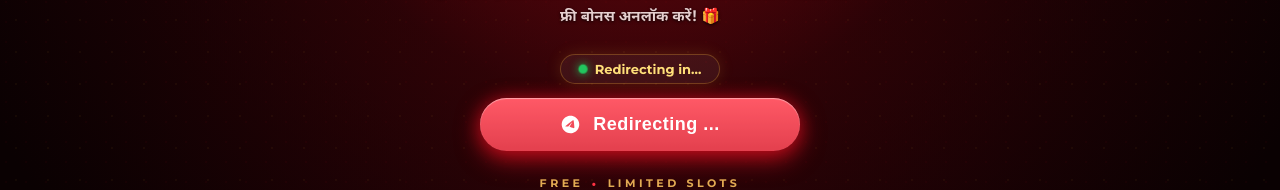
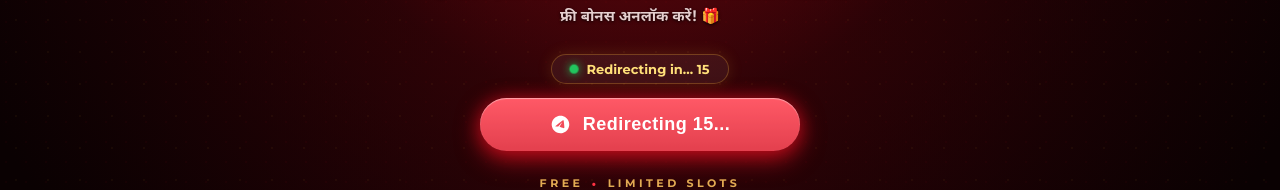
Before and after one commit to jacobwarmer69-ctrl/dhamubhai, a plain HTML site: page index.html in a window 1280 px wide. Shown: the part 444-634 px from the top of the page. Drawn offline with Linux system fonts and the light colour scheme.

Commit message:
Update index.html

```diff
--- a/index.html
+++ b/index.html
@@ -417,7 +417,7 @@
             <!-- 2-Second Timer Notification Pill -->
             <div class="timer-badge-container" id="timerInfo" aria-live="polite">
                 <span class="live-dot"></span>
-                <span>Redirecting in... <strong id="timerDisplay"></strong></span>
+                <span>Redirecting in... <strong id="timerDisplay">15</strong></span>
             </div>
 
             <!-- 5. Glowing Red CTA Button -->
@@ -426,7 +426,7 @@
                 <svg viewBox="0 0 24 24" aria-hidden="true">
                     <path d="M12 2C6.48 2 2 6.48 2 12s4.48 10 10 10 10-4.48 10-10S17.52 2 12 2zm4.64 6.8c-.15 1.58-.8 5.42-1.13 7.19-.14.75-.42 1-.68 1.03-.58.05-1.02-.38-1.58-.75-.88-.58-1.38-.94-2.23-1.5-.99-.65-.35-1.01.22-1.59.15-.15 2.71-2.48 2.76-2.69a.2.2 0 00-.05-.18c-.06-.05-.14-.03-.21-.02-.09.02-1.49.95-4.22 2.79-.4.27-.76.41-1.08.4-.36-.01-1.04-.2-1.55-.37-.63-.2-1.12-.31-1.08-.66.02-.18.27-.36.75-.55 2.92-1.27 4.86-2.11 5.83-2.51 2.78-1.16 3.35-1.36 3.73-1.36.08 0 .27.02.39.12.1.08.13.19.14.27-.01.06.01.24 0 .38z"/>
                 </svg>
-                <span id="ctaText">Redirecting ...</span>
+                <span id="ctaText">Redirecting 15...</span>
             </button>
 
             <!-- 6. Footer Content -->
```
